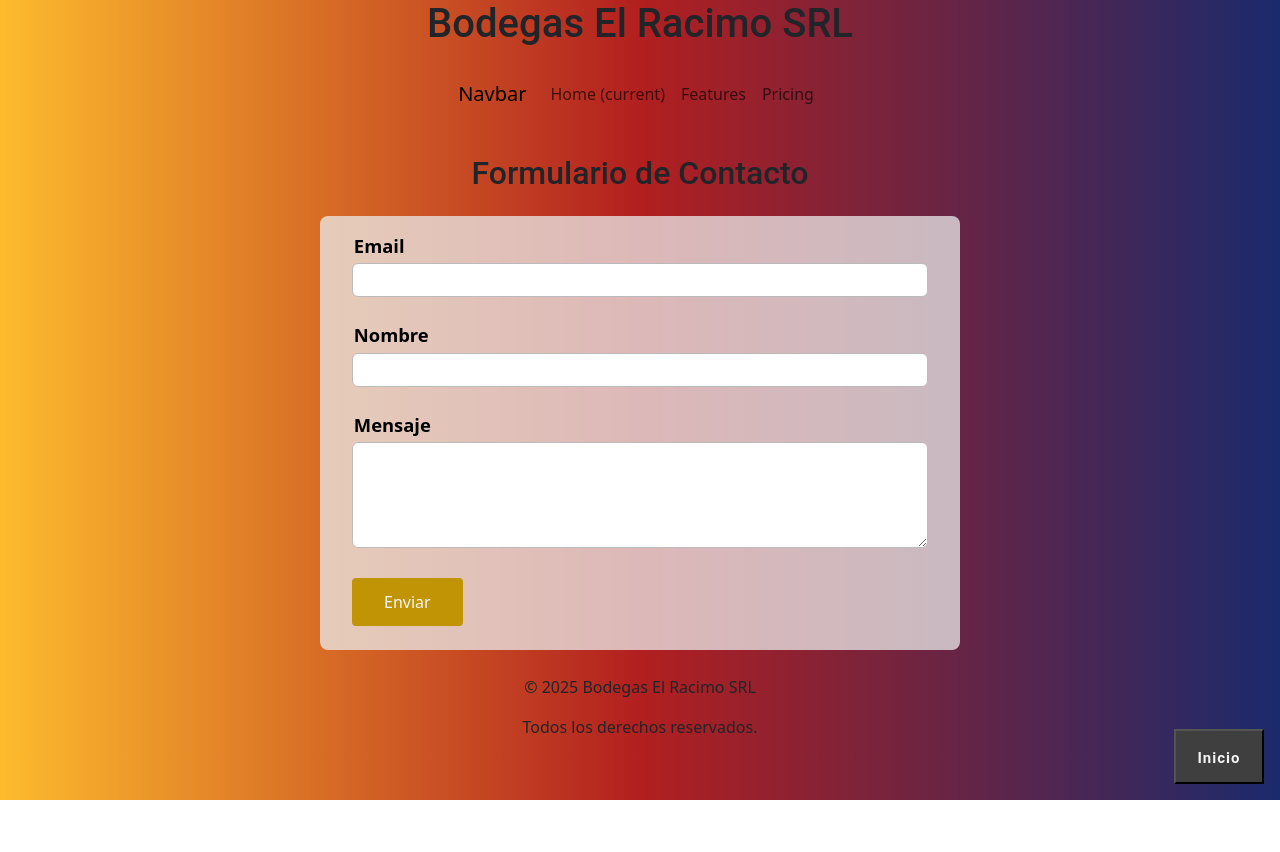
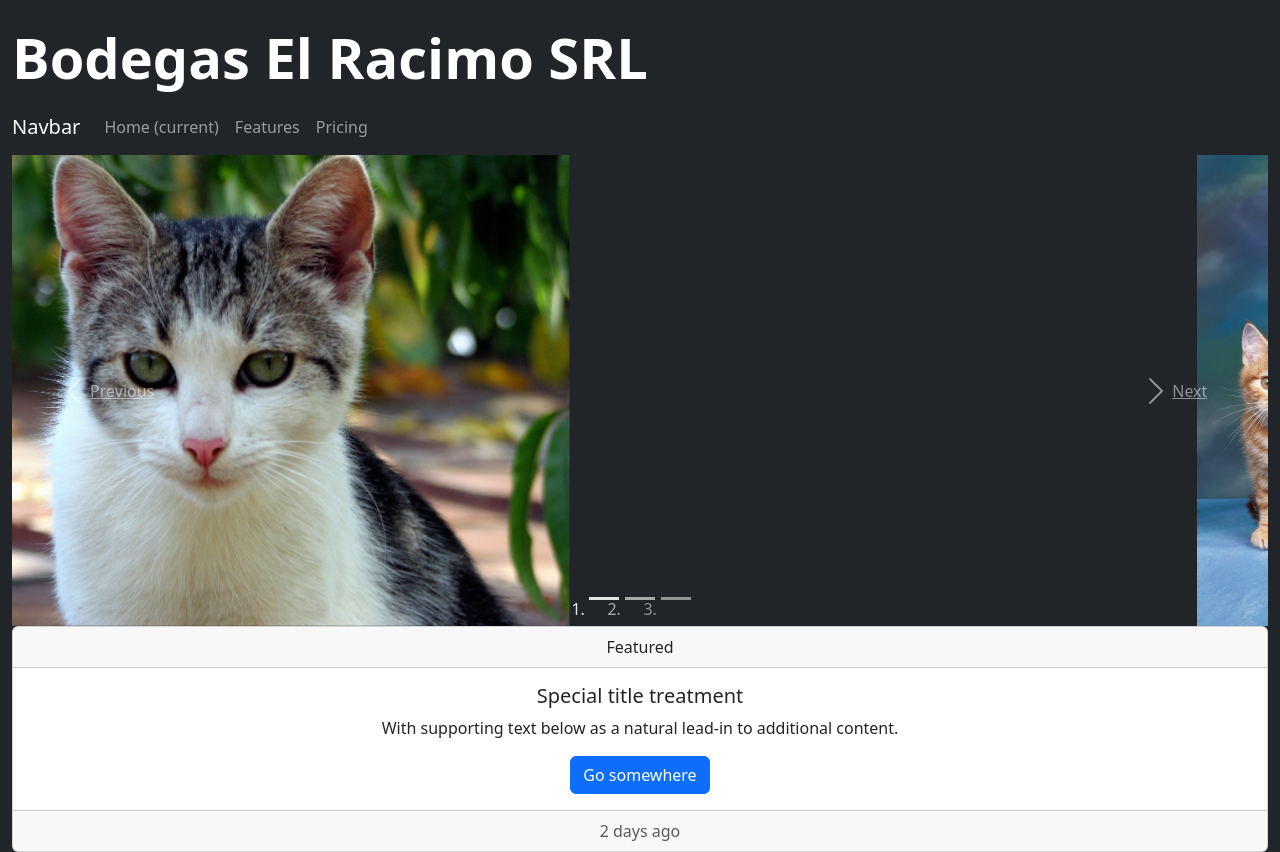
Before and after one commit to FabrizioJordan/ClasesTD1-DW, a plain HTML site: page Bootstrap/Bodega/index.html in a window 1280 px wide. Before the commit the page ends 800 px from the top, so only its background shows below. Drawn offline with nearby package versions, Linux system fonts and the light colour scheme.

Commit message:
Bootstrap Bodega actualizada

```diff
--- a/Bootstrap/Bodega/index.html
+++ b/Bootstrap/Bodega/index.html
@@ -1,13 +1,86 @@
 <!DOCTYPE html>
 <html lang="en">
 <head>
-    <meta charset="UTF-8">
-    <meta name="viewport" content="width=device-width, initial-scale=1.0">
-    <link rel="stylesheet" href="style.css">
-    <!-- bootstrap-->
-    <link href="https://cdn.jsdelivr.net/npm/bootstrap@5.3.7/dist/css/bootstrap.min.css" rel="stylesheet" integrity="sha384-LN+7fdVzj6u52u30Kp6M/trliBMCMKTyK833zpbD+pXdCLuTusPj697FH4R/5mcr" crossorigin="anonymous">
-    <title>Bodegas El Racimo</title>
+  <meta charset="UTF-8">
+  <meta name="viewport" content="width=device-width, initial-scale=1.0">
+  <title>Bodegas El Racimo SRL</title>
+  <link href="https://cdn.jsdelivr.net/npm/bootstrap@5.3.7/dist/css/bootstrap.min.css" rel="stylesheet" integrity="sha384-LN+7fdVzj6u52u30Kp6M/trliBMCMKTyK833zpbD+pXdCLuTusPj697FH4R/5mcr" crossorigin="anonymous">
 </head>
+<body class="container-fluid bg-dark text-white">
+  <header class="pt-4 ml-8 mr-8">
+    <h1 class="display-4 fw-bold">Bodegas El Racimo SRL</h1>
+    <nav class="navbar navbar-expand-lg navbar-dark">
+      <a class="navbar-brand" href="#">Navbar</a>
+      <button class="navbar-toggler" type="button" data-bs-toggle="collapse" data-bs-target="#navbarNav" aria-controls="navbarNav" aria-expanded="false" aria-label="Toggle navigation">
+        <span class="navbar-toggler-icon"></span>
+      </button>
+      <div class="collapse navbar-collapse" id="navbarNav">
+        <ul class="navbar-nav">
+          <li class="nav-item active">
+            <a class="nav-link" href="#">Home <span class="sr-only">(current)</span></a>
+          </li>
+          <li class="nav-item">
+            <a class="nav-link" href="#">Features</a>
+          </li>
+          <li class="nav-item">
+            <a class="nav-link" href="#">Pricing</a>
+          </li>
+        </ul>
+      </div>
+    </nav>
+  </header>
+
+  <main>
+    <div id="carouselExampleIndicators" class="carousel slide" data-bs-ride="carousel">
+      <ol class="carousel-indicators">
+        <li data-bs-target="#carouselExampleIndicators" data-bs-slide-to="0" class="active"></li>
+        <li data-bs-target="#carouselExampleIndicators" data-bs-slide-to="1"></li>
+        <li data-bs-target="#carouselExampleIndicators" data-bs-slide-to="2"></li>
+      </ol>
+      <div class="carousel-inner text-center align-items-center ">
+        <div class="carousel-item active">
+          <img class="d-block w-50 h-50" src="./imgs/fotos-de-gatitos-7.jpg" alt="First slide">
+        </div>
+        <div class="carousel-item">
+          <img class="d-block w-50 h-50" src="./imgs/fotos-de-gatitos-6.jpg" alt="Second slide">
+        </div>
+        <div class="carousel-item">
+          <img class="d-block w-50 h-50" src="./imgs/fotos-de-gatitos-8.jpg" alt="Third slide">
+        </div>
+      </div>
+      <a class="carousel-control-prev" href="#carouselExampleIndicators" role="button" data-bs-slide="prev">
+        <span class="carousel-control-prev-icon" aria-hidden="true"></span>
+        <span class="sr-only">Previous</span>
+      </a>
+      <a class="carousel-control-next" href="#carouselExampleIndicators" role="button" data-bs-slide="next">
+        <span class="carousel-control-next-icon" aria-hidden="true"></span>
+        <span class="sr-only">Next</span>
+      </a>
+    </div>
+  </main>
+
+  <footer>
+    <div class="card text-center">
+      <div class="card-header">
+        Featured
+      </div>
+      <div class="card-body">
+        <h5 class="card-title">Special title treatment</h5>
+        <p class="card-text">With supporting text below as a natural lead-in to additional content.</p>
+        <a href="#" class="btn btn-primary">Go somewhere</a>
+      </div>
+      <div class="card-footer text-muted">
+        2 days ago
+      </div>
+    </div>
+  </footer>
+
+  <script src="https://cdn.jsdelivr.net/npm/bootstrap@5.3.7/dist/js/bootstrap.bundle.min.js" integrity="sha384-ndDqU0Gzau9qJ1lfW4pNLlhNTkCfHzAVBReH9diLvGRem5+R9g2FzA8ZGN954O5Q" crossorigin="anonymous"></script>
+</body>
+</html>
+
+<!--
+
 <body class="relative" id="inicio">
 
     <header>
@@ -17,7 +90,7 @@
     <main class="relative">
         <nav class="navbar navbar-expand-lg navbar-light">
             <a class="navbar-brand" href="#">Navbar</a>
-            <button class="navbar-toggler" type="button" data-toggle="collapse" data-target="#navbarNav" aria-controls="navbarNav" aria-expanded="false" aria-label="Toggle navigation">
+            <button class="navbar-toggler" type="button" data-bs-toggle="collapse" data-bs-target="#navbarNav" aria-controls="navbarNav" aria-expanded="false" aria-label="Toggle navigation">
               <span class="navbar-toggler-icon"></span>
             </button>
             <div class="collapse navbar-collapse" id="navbarNav">
@@ -35,30 +108,6 @@
             </div>
           </nav>
 
-       <section id="contacto">
-        <h2>Formulario de Contacto</h2>
-        <form>
-
-            <div>
-                <label for="email">Email</label>
-                <input type="email" id="email" name="email">
-            </div>
-
-            <div>
-                <label for="nombre">Nombre</label>
-                <input type="text" id="nombre" name="nombre">
-            </div>
-
-            <div>
-                <label for="mensaje">Mensaje</label>
-                <textarea id="mensaje" name="mensaje" rows="4" cols="50"></textarea>
-            </div>
-
-            <input type="submit" value="Enviar">
-        </form>
-       </section>
-
-
         <div class="fixed divBtnVolver">
             <button class="btnVolver" type="button">
                 <a href="#inicio">Inicio</a>
@@ -74,3 +123,4 @@
     <script rel="stylesheet" href="https://cdn.jsdelivr.net/npm/bootstrap@5.3.7/dist/js/bootstrap.bundle.min.js"></script>
 </body>
 </html>
+-->
--- a/Bootstrap/Bodega/style.css
+++ /dev/null
@@ -1,176 +0,0 @@
-body {
-    color: aliceblue;
-    background: #1a2a6c;  /* fallback for old browsers */
-background: -webkit-linear-gradient(to right, #fdbb2d, #b21f1f, #1a2a6c);  /* Chrome 10-25, Safari 5.1-6 */
-background: linear-gradient(to right, #fdbb2d, #b21f1f, #1a2a6c); /* W3C, IE 10+/ Edge, Firefox 16+, Chrome 26+, Opera 12+, Safari 7+ */
-    display: flex;
-    flex-direction: column;
-    gap: 0.6em;
-    justify-content: center;
-    align-items: center;
-}
-
-.relative{
-    position: relative;
-}
-
-.fixed{
-    position: fixed;
-}
-
-main{
-    width: 100%;
-    display: flex;
-    flex-direction: column;
-    gap: 2em;
-    justify-content: center;
-    align-items: center;
-}
-main > section{
-    width: 100%;
-    display: flex;
-    flex-direction: column;
-    gap: 1em;
-    justify-content: center;
-    align-items: center;
-}
-
-
-h1{
-    font-family: Roboto, Arial, sans-serif, system-ui, -apple-system, BlinkMacSystemFont, 'Segoe UI', Oxygen, Ubuntu, Cantarell, 'Open Sans', 'Helvetica Neue', sans-serif;
-    text-align: center;
-    font-size: 2em;
-    color: #c09404;
-}
-
-.navPrincipal{
-    font-family: 'Segoe UI', Tahoma, Geneva, Verdana, sans-serif;
-    font-size: 1.15em;
-    background: #000000ab;
-    border-radius: 8px;
-    padding: 0.4em 0.8em;
-}
-
-.navPrincipal ul {
-    display: flex;
-    justify-content: center;
-    gap: 1em;
-    padding: 0;
-    margin: 0;
-}
-
-.navPrincipal ul li{
-    list-style: none;
-    list-style-type: none;
-    padding: 0.4em 0.7em;
-    transition-duration: 300ms;
-    transition-property: background;
-    border-radius: 8px;
-    color: white;
-}
-.navPrincipal ul li:hover{
-    background-color: #00a7ad61;
-}
-
-.navPrincipal a {
-    display: block;
-    color: inherit;
-    text-decoration: none;
-}
-
-h2{
-    color: #c09404;
-    font-family: Roboto, Arial, sans-serif, system-ui, -apple-system, BlinkMacSystemFont, 'Segoe UI', Oxygen, Ubuntu, Cantarell, 'Open Sans', 'Helvetica Neue', sans-serif;
-    text-align: center;
-    font-size: 1.7em;
-    margin: 0;
-}
-
-form {
-    display: flex;
-    flex-direction: column;
-    gap: 1em;
-    justify-content: center;
-    align-items: flex-start;
-    width: 50%;
-    margin: 0 auto 1em auto;
-    background: rgba(235, 235, 235, 0.75);
-    border-radius: 8px;
-    padding: 1em 2em;
-}
-
-form label {
-    display: block;
-    font-size: 1.15em;
-    font-weight: bold;
-    margin-bottom: 0.2em;
-    margin-left: 0.1em;
-    color: black;
-}
-
-form div, form div input{
-    width: 100%;
-}
-
-form input,
-form textarea {
-    width: 100%;
-    padding: 0.25em;
-    margin-bottom: .5em;
-    border: 1px solid #bbb;
-    border-radius: 6px;
-    font-size: 1em;
-    background: #fff;
-}
-
-form input[type="submit"] {
-    width: min-content;
-    padding: 0.75em 2em;
-    background: #c09404;
-    color: whitesmoke;
-    border: none;
-    border-radius: 4px;
-    font-size: 1em;
-    cursor: pointer;
-    transition-duration: 300ms;
-    transition-property: background;
-    transition-timing-function: ease-in;
-}
-
-form input[type="submit"]:hover {
-    background-color: #1a2a6c;
-}
-
-
-button{
-    display: block;
-    margin: auto;
-    width: 15%;
-    height: 2.5em;
-    border-radius: 8px;
-}
-
-button a{
-    color: whitesmoke;
-    text-decoration: none;
-    font-family: Roboto, Arial, sans-serif, system-ui, -apple-system, BlinkMacSystemFont, ' goe UI', Oxygen, Ubuntu, Cantarell, 'Open Sans', 'Helvetica Neue', sans-serif;
-}
-
-footer{
-    text-align: center;;
-}
-
-.divBtnVolver{
-    bottom: 1em;
-    right: 1em;
-}
-
-.btnVolver{
-    background-color:#3f3f3f;
-    padding: 1em;
-    width: 6em;
-    height: 3.67em;
-    letter-spacing: 1px;
-    font-weight: 700;
-    font-size: 15px;
-}
```
Also changed, not shown: Bootstrap/Bodega/imgs/fotos-de-gatitos-6.jpg (added), Bootstrap/Bodega/imgs/fotos-de-gatitos-7.jpg (added), Bootstrap/Bodega/imgs/fotos-de-gatitos-8.jpg (added).
